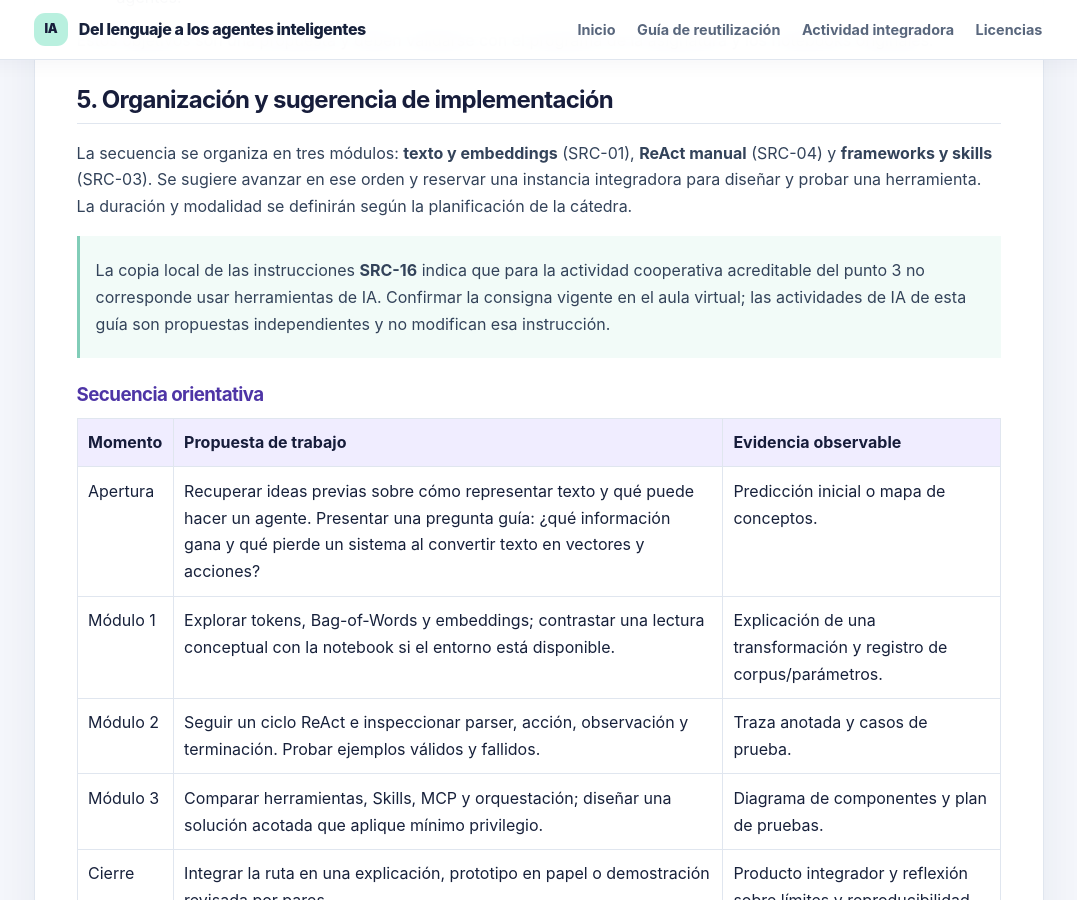
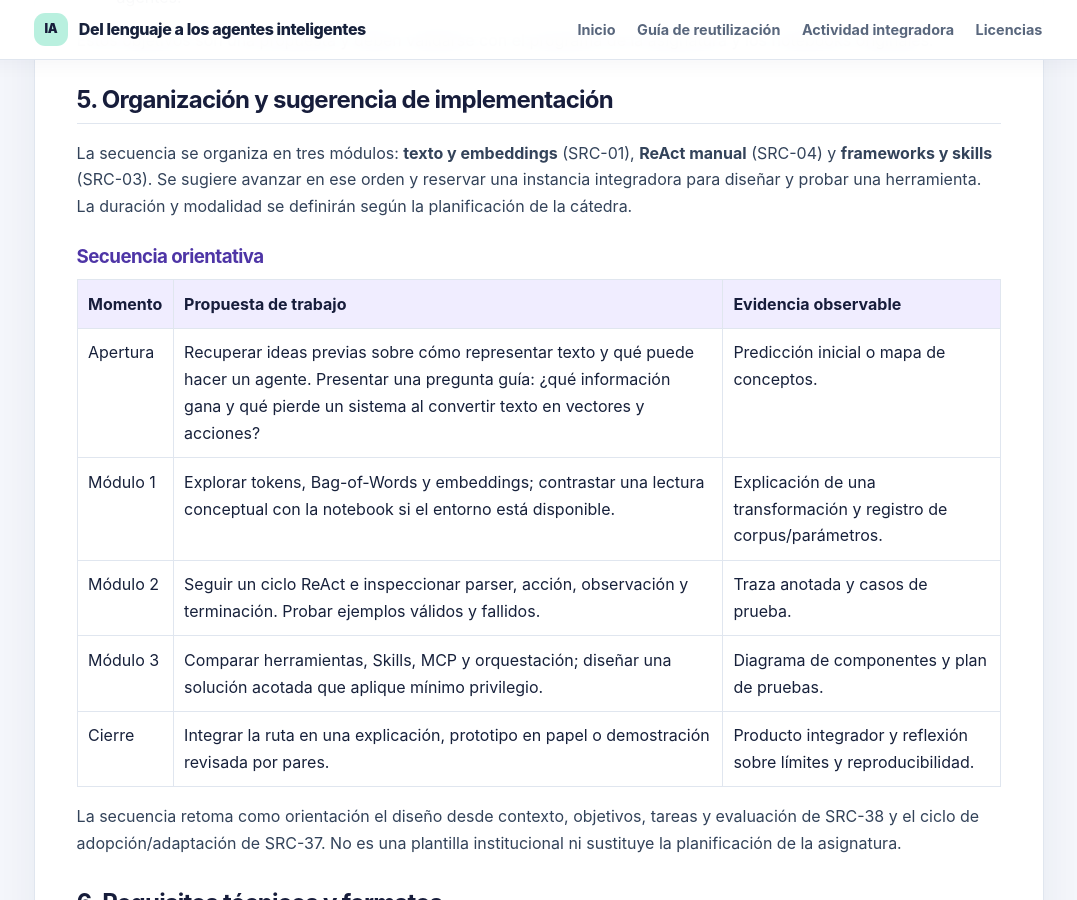
Before and after one commit to comercisandro/RecursoEducativoAbierto, a Jekyll site: the page built from guia-reutilizacion.md, in a window 1280 px wide and 900 px high, scrolled down 1394 px. Shown: the whole window, without its empty margins (101-1178 px from the left). Built offline with Jekyll 4.4.1, drawn with Linux system fonts in a browser that asks for light colours.

Commit message:
Remove SRC-16 note from teaching guide

```diff
--- a/guia-reutilizacion.md
+++ b/guia-reutilizacion.md
@@ -46,8 +46,6 @@ Estos objetivos son una propuesta y deben validarse con el programa de la asigna
 ## 5. Organización y sugerencia de implementación
 
 La secuencia se organiza en tres módulos: **texto y embeddings** (SRC-01), **ReAct manual** (SRC-04) y **frameworks y skills** (SRC-03). Se sugiere avanzar en ese orden y reservar una instancia integradora para diseñar y probar una herramienta. La duración y modalidad se definirán según la planificación de la cátedra.
-
-> La copia local de las instrucciones **SRC-16** indica que para la actividad cooperativa acreditable del punto 3 no corresponde usar herramientas de IA. Confirmar la consigna vigente en el aula virtual; las actividades de IA de esta guía son propuestas independientes y no modifican esa instrucción.
 
 ### Secuencia orientativa
 
```
